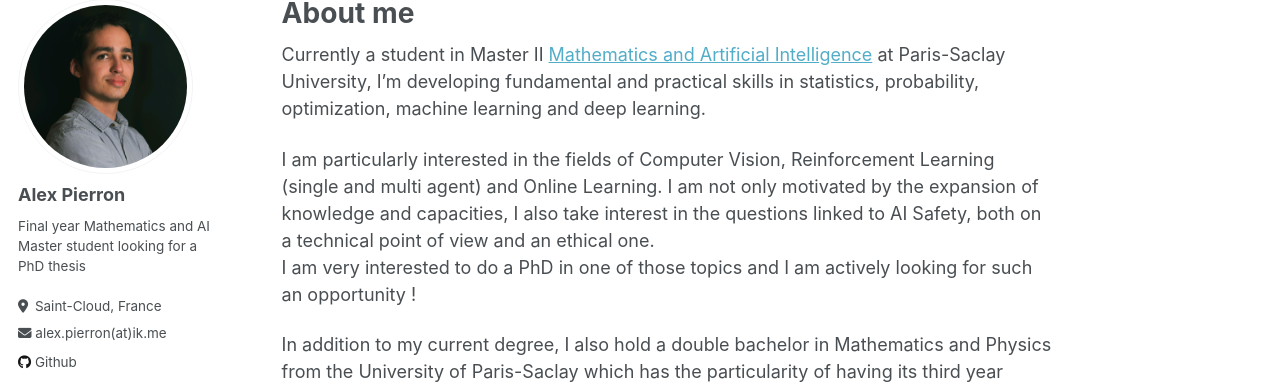
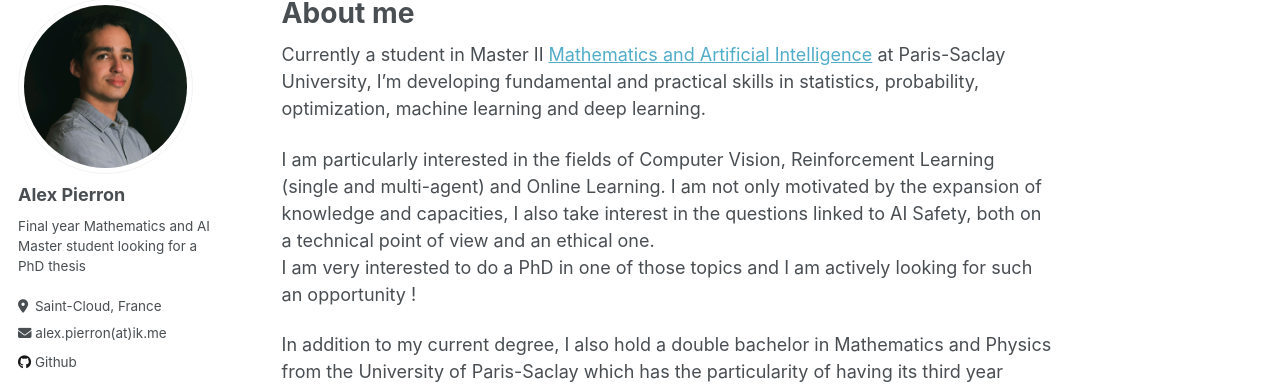
Before and after one commit to alex-pierron/alex-pierron.github.io, a Jekyll site: the page built from _pages/about.md, in a window 1280 px wide and 1358 px high. Shown: the part 107-491 px from the top of the window. Built offline with Jekyll 4.4.1, drawn with Linux system fonts in a browser that asks for light colours.

```diff
--- a/_pages/about.md
+++ b/_pages/about.md
@@ -10,7 +10,7 @@ redirect_from:
 
 Currently a student in Master II [Mathematics and Artificial Intelligence](https://www.imo.universite-paris-saclay.fr/fr/etudiants/masters/mathematiques-et-applications/m2/m2-mathematique-et-intelligence-artificielle/) at Paris-Saclay University, I'm developing fundamental and practical skills in statistics, probability, optimization, machine learning and deep learning.
 
-I am particularly interested in the fields of Computer Vision, Reinforcement Learning (single and multi agent) and Online Learning. I am not only motivated by the expansion of knowledge and capacities, I also take interest in the questions linked to AI Safety, both on a technical point of view and an ethical one. \\
+I am particularly interested in the fields of Computer Vision, Reinforcement Learning (single and multi-agent) and Online Learning. I am not only motivated by the expansion of knowledge and capacities, I also take interest in the questions linked to AI Safety, both on a technical point of view and an ethical one. \\
 I am very interested to do a PhD in one of those topics and I am actively looking for such an opportunity !
 
 In addition to my current degree, I also hold a double bachelor in Mathematics and Physics from the University of Paris-Saclay which has the particularity of having its third year physics courses shared with the ENS Paris-Saclay and the "Magistère de Physique fondamentale" of the University of Paris-Saclay which are two of the most fundamental curriculum in physics in France.
```
